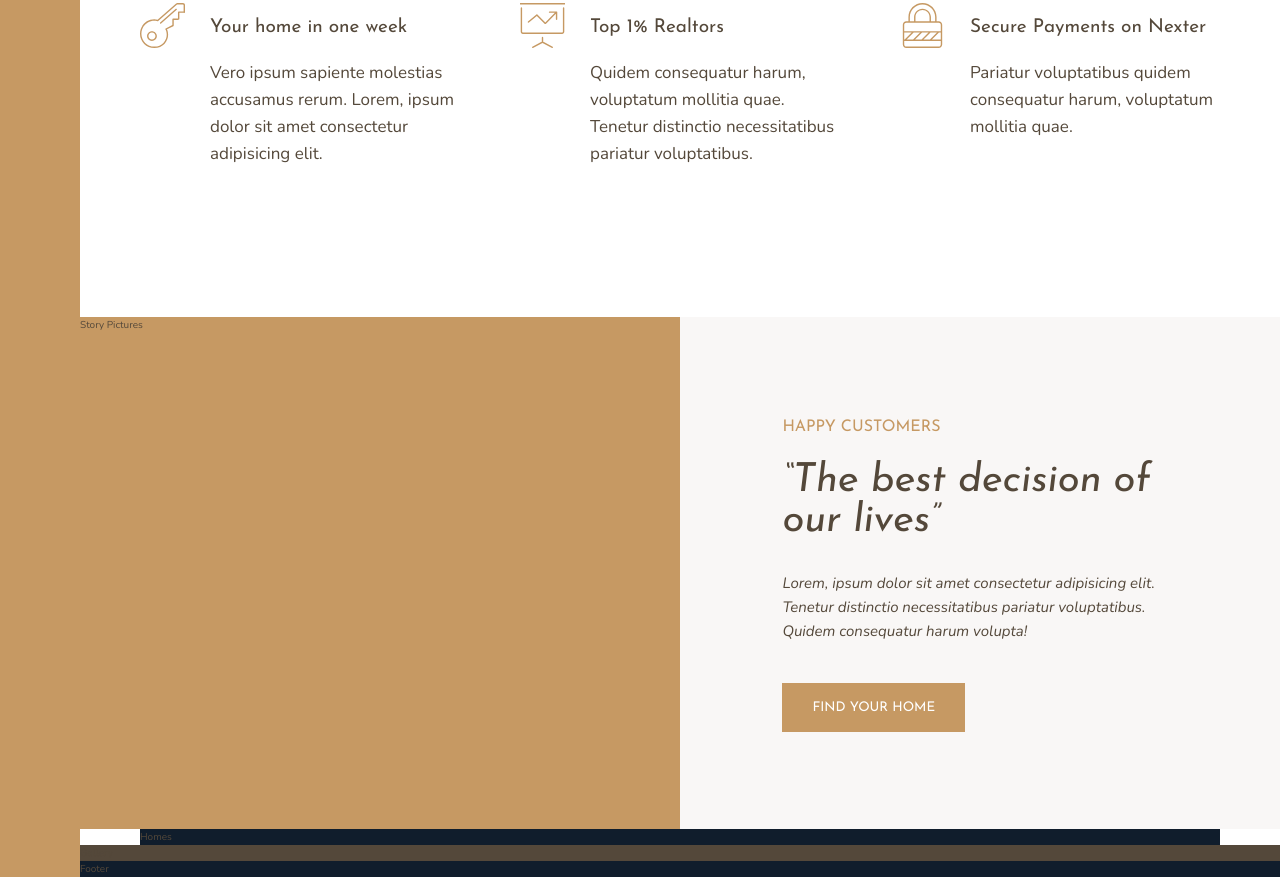
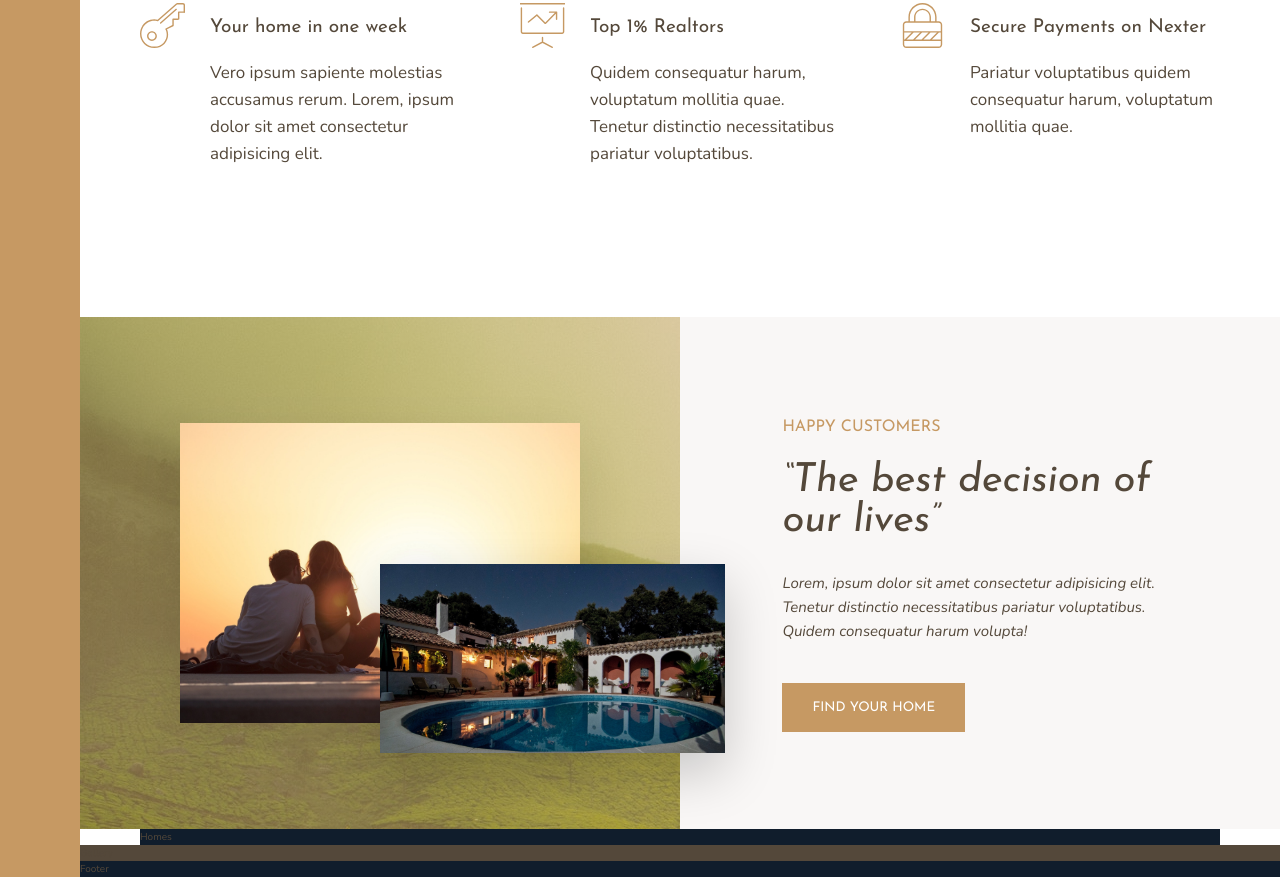
Before and after one commit to electro75/nexter, a website: page index.html in a window 1280 px wide. Shown: the part 991-1868 px from the top of the page. Drawn offline with nearby package versions, Linux system fonts and the light colour scheme; files whose address does not match are found by name.

Commit message:
add story images and styles

```diff
--- a/index.html
+++ b/index.html
@@ -93,7 +93,8 @@
         </section>
 
         <div class="story__pictures">
-            Story Pictures
+            <img src="img/story-1.jpeg" alt="couple" class="story__img--1">
+            <img src="img/story-2.jpeg" alt="couple house" class="story__img--2">
         </div>
 
         <div class="story__content">
--- a/sass/_story.scss
+++ b/sass/_story.scss
@@ -3,6 +3,33 @@
     &__pictures {
         background-color: $color-primary;
         grid-column: full-start/col-end 4;
+
+        background-image: linear-gradient(rgba($color-primary, .5), rgba($color-primary, .5)), url('../img//back.jpg');
+
+        display: grid;
+        grid-template-rows: repeat(6, 1fr);
+        grid-template-columns: repeat(6, 1fr);
+        align-items: center;
+    }
+
+    &__img {
+
+
+
+        &--1 {
+            width: 100%;
+            grid-row: 2/6;
+            grid-column: 2/6;
+            box-shadow: 0 2rem 5rem rgba(#000, .1);
+        }
+
+        &--2 {
+            width: 115%;
+            grid-row: 4/6;
+            grid-column: 4/7;
+            z-index: 10;
+            box-shadow: 0 2rem 5rem rgba(#000, .2);
+        }
     }
 
     &__content {
```
Also changed, not shown: css/style.css.
